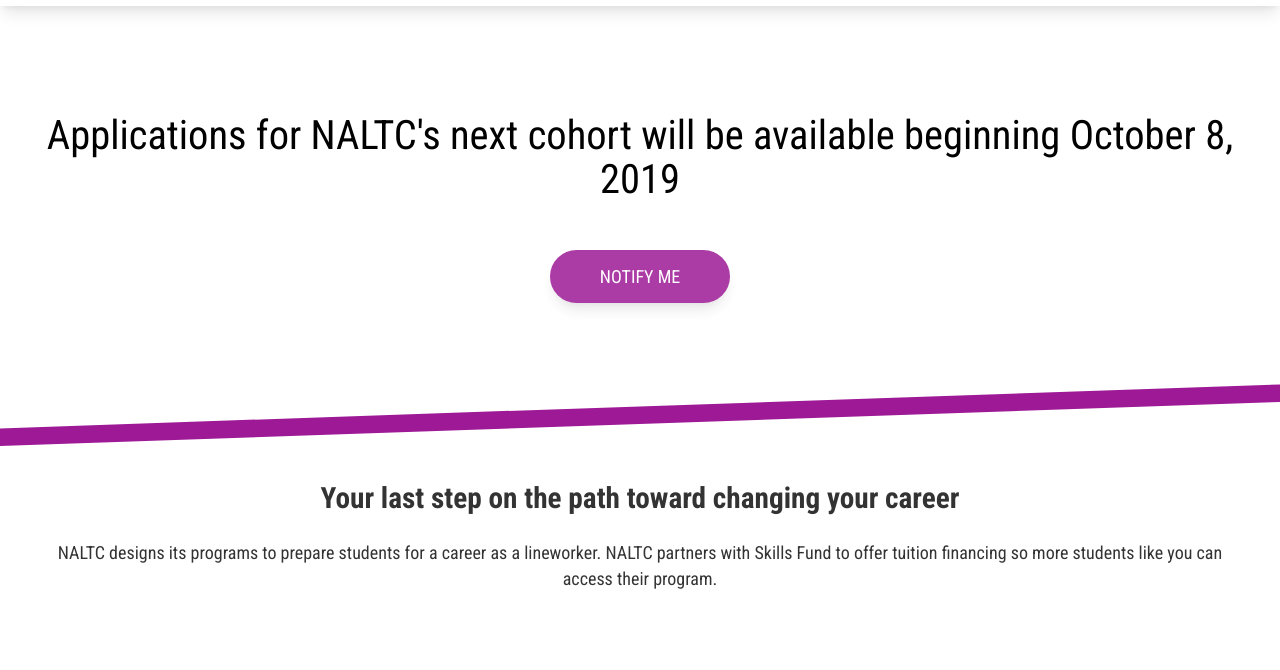
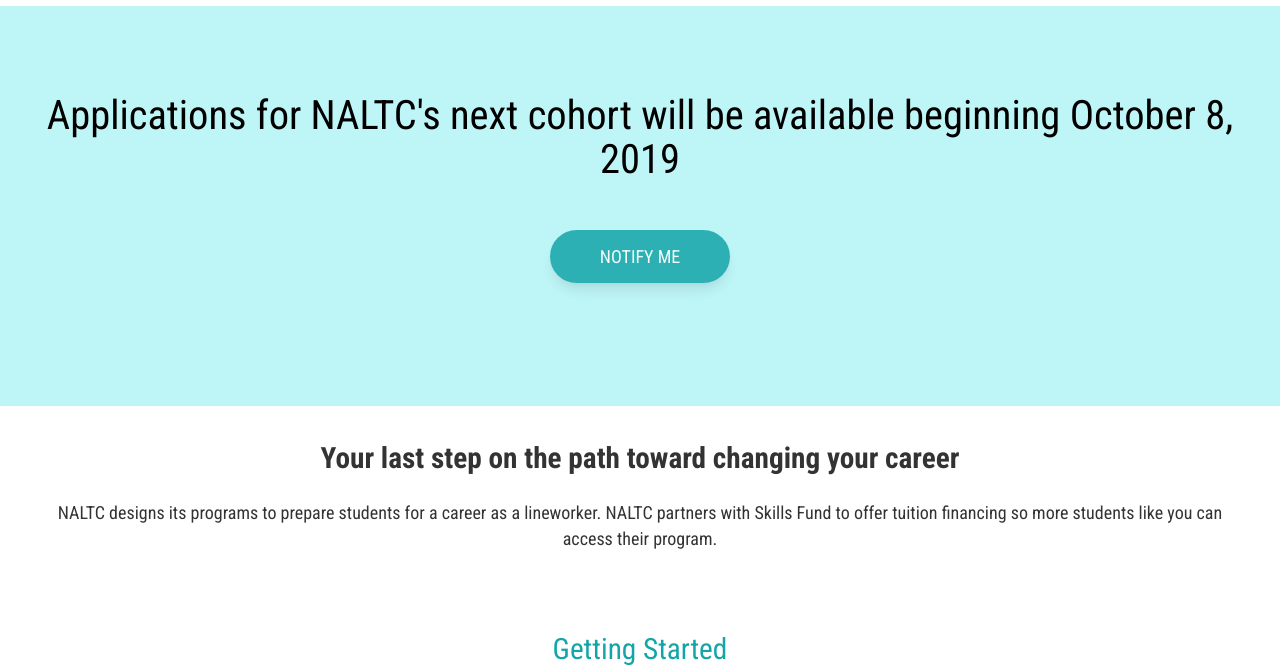
Before and after one commit to chrisdesilva/skills_fund_naltc, a Gatsby site: page / in a window 1280 px wide. Shown: the part 66-736 px from the top of the page. Built offline with nearby package versions, Linux system fonts and the light colour scheme; Gatsby itself is replaced by a stand-in of ours; some packages are replaced by stand-ins of ours; no server answers.

Commit message:
Change primary color to SKF blue, secondary to SKF purple

```diff
--- a/src/components/banner.js
+++ b/src/components/banner.js
@@ -4,7 +4,7 @@
 
 const Banner = props => {
     return (
-    <div className='flex flex-col justify-center items-center relative z-0' id='banner'>
+    <div className='flex flex-col justify-center items-center relative z-0 bg-purple-150' id='banner'>
         {/* update h2 caps words with school-specific content */}
         <h1 className='text-3xl lg:text-4xl font-normal text-center mt-8 text-black px-4'>{applicationsLive ? headline : `Applications for ${schoolName}'s next cohort will be available beginning ${nextCohortStartDate}`}</h1>
         {applicationsLive && <h2 className='text-base lg:text-xl font-light text-center text-black'>Know exactly what you'll pay with Skills Fund</h2>}
--- a/src/components/layout.css
+++ b/src/components/layout.css
@@ -4,12 +4,12 @@
 @tailwind utilities;
 
 #banner {
-  -webkit-clip-path: polygon(0 0, 100% 0%, 100% 90%, 0% 100%);
-  clip-path: polygon(0 0, 100% 0%, 100% 90%, 0% 100%);
-  height: 55vh;
+  /* -webkit-clip-path: polygon(0 0, 100% 0%, 100% 90%, 0% 100%);
+  clip-path: polygon(0 0, 100% 0%, 100% 90%, 0% 100%); */
+  height: 50vh;
   position: relative;
 }
-#banner::before {
+/* #banner::before {
   -webkit-clip-path: polygon(0 10%, 100% 0%, 100% 90%, 0% 100%);
   clip-path: polygon(0 10%, 100% 0%, 100% 90%, 0% 100%);
   height: 100%;
@@ -17,10 +17,10 @@
   left: 0;
   bottom: -86%;
   right: 0;
-  background: #9d1996;
+  background: #14a5a9;
   display: block;
   position: absolute;
-}
+} */
 
 .opacityApply {
   transition: all 300ms;
@@ -40,11 +40,11 @@
 }
 
 .footerLink:hover {
-  color: #9d1996;
+  color: #14a5a9;
 }
 
 .fa-angle-down {
-  color: #9d1996;
+  color: #14a5a9;
 }
 
 #stepCard1:hover {
@@ -60,7 +60,7 @@
 }
 
 .yotpo .yotpo-testimonials-btn {
-  background-color: #9d1996 !important;
+  background-color: #14a5a9 !important;
 }
 
 html {
--- a/tailwind.config.js
+++ b/tailwind.config.js
@@ -2,21 +2,21 @@
   theme: {
     backgroundColor: theme => ({
       ...theme('colors'),
-      'primary': '#9d1996',
-      'secondary': '#14a5a9',
+      'secondary': '#9d1996',
+      'primary': '#14a5a9',
       'tertiary': 'rgb(246, 134, 14)',
-      'purple-150': '#fce4fc'
+      'purple-150': '#bef5f7'
     }),
     textColor: theme => ({
       ...theme('colors'),
-      'primary': '#9d1996',
-      'secondary': '#14a5a9',
+      'secondary': '#9d1996',
+      'primary': '#14a5a9',
       'white': '#fff'
     }),
     borderColor: theme => ({
       ...theme('colors'),
-      'primary': '#9d1996',
-      'secondary': '#14a5a9'
+      'secondary': '#9d1996',
+      'primary': '#14a5a9'
     }),
     extend: {}
   },
```
